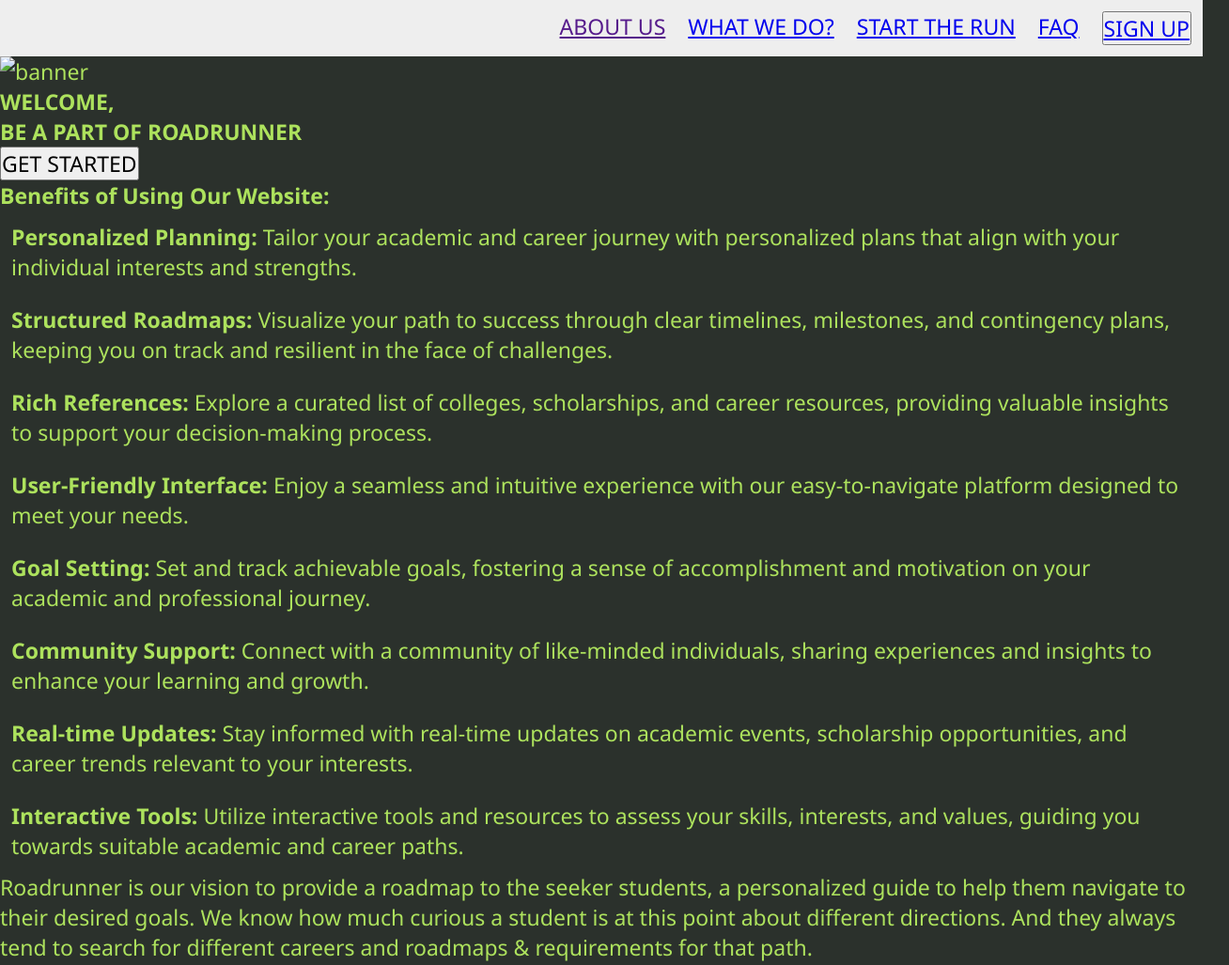
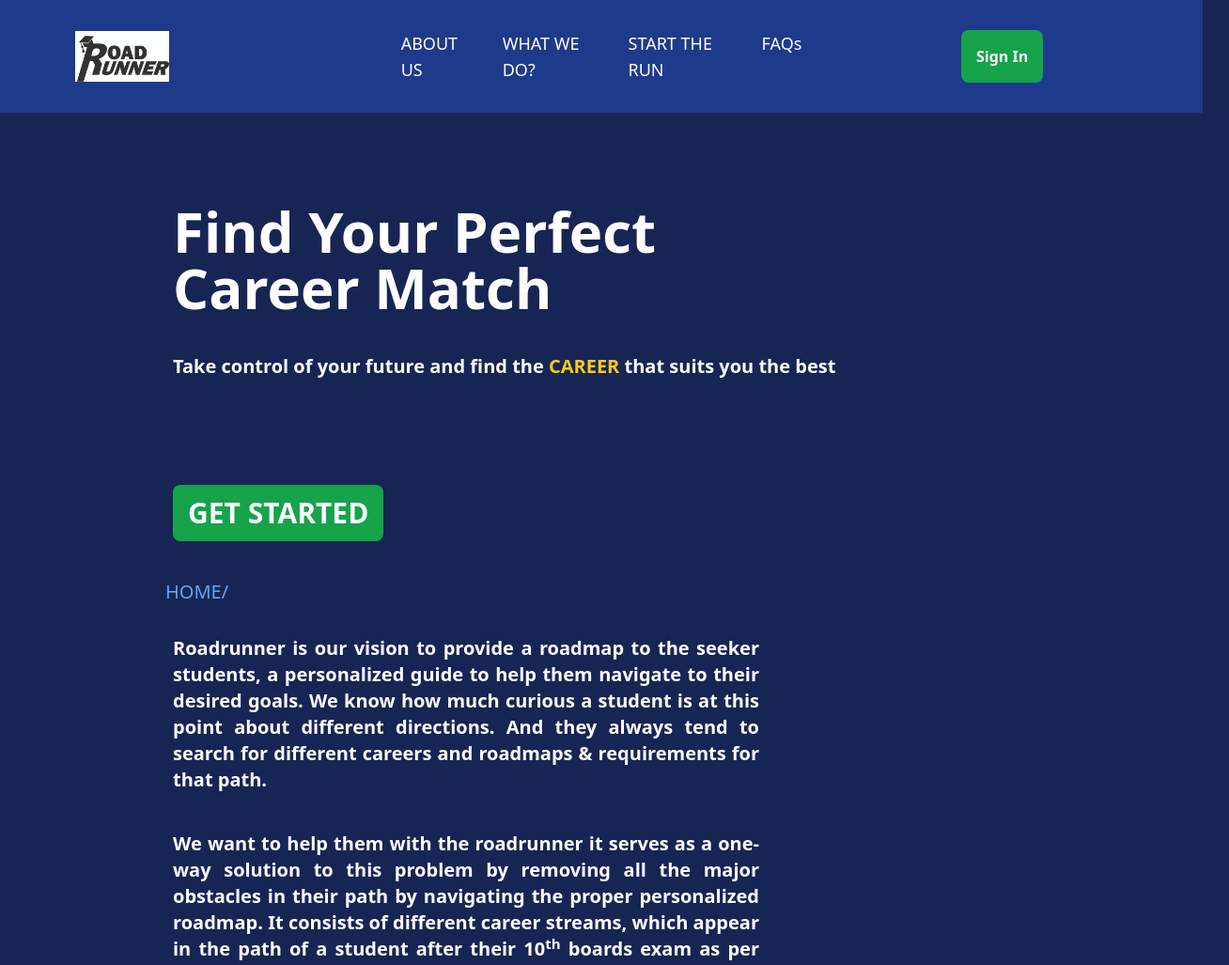
Before and after one commit to OlibhiaGhosh/Road_Runner, a website: page index.html in a window 1280 px wide. Shown: the top 1027 px of the page at 94% size, 1308 px wide, since content can reach past the window. Drawn offline with nearby package versions, Linux system fonts and the light colour scheme.

Commit message:
Customized the front page using ttailwind css

```diff
--- a/index.html
+++ b/index.html
@@ -4,83 +4,83 @@
     <meta charset="UTF-8">
     <meta name="viewport" content="width=device-width, initial-scale=1.0">
     <title>Roadrunner</title>
-    <link rel="stylesheet" href="styles.css" type="text/css">
+    <!-- <link rel="stylesheet" href="styles.css" type="text/css"> -->
+    <script src="https://cdn.tailwindcss.com"></script>
     <link rel="stylesheet" href="https://cdnjs.cloudflare.com/ajax/libs/font-awesome/6.5.1/css/all.min.css" integrity="sha512-DTOQO9RWCH3ppGqcWaEA1BIZOC6xxalwEsw9c2QQeAIftl+Vegovlnee1c9QX4TctnWMn13TZye+giMm8e2LwA==" crossorigin="anonymous" referrerpolicy="no-referrer" />
 </head>
-<body>
+<body class="bg-blue-950 pb-4">
     <header>
-        <nav>
-            <figure class="logo">
+        <nav class="flex justify-between bg-blue-900">
+            <div class="w-1/3 pl-20 py-6 content-center ">
+                <img class="" src="./images/road runner logo 2.jpg" width="100" alt="">
+            </div>
+            <div class="flex justify-between space-x-10 w-1/3 ">
+                <span class="text-lg text-white py-8"><a href="">ABOUT US</a></span>
+                <span class="text-lg text-white py-8"><a href="#content">WHAT WE DO?</a></span>
+                <span class="text-lg text-white py-8"><a href="#get_started">START THE RUN</a></span>
+                <span class="text-lg text-white py-8"><a href="#faq">FAQs</a></span>
+            </div>
+            <div class="flex justify-center w-1/3 ">
+                <button class="bg-green-600 px-4 py-3 my-8 text-white rounded-lg font-bold hover:bg-green-700" onclick="location.href='../LOGIN+SIGNUP PAGE/signup.html'">Sign In</button>
+            </div>
+        </nav>
+    </header>
+    <main class="px-10 bg-blue-950 text-white text-xl font-bold">
 
-            </figure>
-            <ul>
-                <li><a href="">ABOUT US</a></li>
-                <li><a href="#content">WHAT WE DO?</a></li>
-                <li><a href="#get_started">START THE RUN</a></li>
-                <li><a href="#faq">FAQ</a></li>
-                <!-- <li>
-                    <button class="button_login"><a href="./LOGIN+SIGNUP PAGE/login.html">SIGN IN</a></button>
-                </li> -->
+        <div class="w-2/3 relative">
+            <div class="ml-36 text-6xl pt-24 ">Find Your Perfect <br> Career Match</div>
+        </div>
+        <div class="pl-36 pt-10 text-xl">Take control of your future and find the <span class="text-yellow-400">CAREER</span>  that suits you the best
+        </div>
+        <div class="pl-36 pt-28" id="get_started">
+            <button class="bg-green-600 px-4 py-3 text-white rounded-lg text-3xl hover:bg-green-700" onclick="location.href='getstarted.html'"> GET STARTED</button>
+        </div>
+        <div class="pl-28 pt-10 w-2/3 text-justify" id="content">
+            <div class="pl-6 text-blue-400 font-thin"> <a href="/">HOME</a>/ </div>
+            <div class="p-8">
+                Roadrunner is our vision to provide a roadmap to the seeker students, a personalized guide to help them navigate to their desired goals. We know how much curious a student is at this point about different directions. And they always tend to search for different careers and roadmaps & requirements for that path.
+            </div>
+            <div class="p-8 pt-2">
+                We want to help them with the roadrunner it serves as a one-way solution to this problem by removing all the major obstacles in their path by navigating the proper personalized roadmap. It consists of different career streams, which appear in the path of a student after their 10<sup>th</sup> boards exam as per the Indian Education System. Once the student specifies their direction of choice we present to them all the possible career options available in that direction. They can take a look at all of the spots very briefly. Once all their criteria are met with the career option, they can dive deep into that. We have provided every possible information about that option presenting all the pros & cons at the same time, we have given the best possible path to their destination supported by experts in that field.
+            </div>
+            <div class="pl-8">
+                So, let us dive in.
+            </div>
+        </div>
+        <div class="w-2/3">
+            <div class="my-16 ml-36 text-4xl text-center">BENEFITS:</div>
+                <div class="ml-36 w-2/3 text-xl text-justify">
+                    <ol class="p-6 flex justify-start space-x-10 text-blue-400" type="I">
                         <li>
-                    <button type="button_signup"><a href="./LOGIN+SIGNUP PAGE/signup.html">SIGN UP</a></button>
-                </li>
-            </ul>
-        </nav>
-        <figure class="banner">
-            <img src="" alt="banner" width="">
-        </figure>
-    </header>
-
-    <main>
-        <h1 class="message">WELCOME, <br>BE A PART OF ROADRUNNER</h1>
-
-        <button class="get_started" onclick="location.href='getstarted.html'">GET STARTED</button>
-
-        <section class="benefits">
-            <h2>Benefits of Using Our Website:</h2>
-            <ol type="I">
-                <li>
-                    <strong>Personalized Planning:</strong> Tailor your academic and career journey with personalized plans that align with your individual interests and strengths.
+                            Personalized Planning
                         </li>
                         <li>
-                    <strong>Structured Roadmaps:</strong> Visualize your path to success through clear timelines, milestones, and contingency plans, keeping you on track and resilient in the face of challenges.
+                            Structured Roadmaps
                         </li>
                         <li>
-                    <strong>Rich References:</strong> Explore a curated list of colleges, scholarships, and career resources, providing valuable insights to support your decision-making process.
+                            Rich References
                         </li>
                         <li>
-                    <strong>User-Friendly Interface:</strong> Enjoy a seamless and intuitive experience with our easy-to-navigate platform designed to meet your needs.
+                            User-Friendly Interface
                         </li>
                         <li>
-                    <strong>Goal Setting:</strong> Set and track achievable goals, fostering a sense of accomplishment and motivation on your academic and professional journey.
+                            Goal Setting
                         </li>
                         <li>
-                    <strong>Community Support:</strong> Connect with a community of like-minded individuals, sharing experiences and insights to enhance your learning and growth.
+                            Community Support
                         </li>
                         <li>
-                    <strong>Real-time Updates:</strong> Stay informed with real-time updates on academic events, scholarship opportunities, and career trends relevant to your interests.
+                            Real-time Updates
                         </li>
                         <li>
-                    <strong>Interactive Tools:</strong> Utilize interactive tools and resources to assess your skills, interests, and values, guiding you towards suitable academic and career paths.
+                            Interactive Tools
                         </li>
                     </ol>
-        </section>
-        <article class="content">
-            <section class="one">
-                Roadrunner is our vision to provide a roadmap to the seeker students, a personalized guide to help them navigate to their desired goals. We know how much curious a student is at this point about different directions. And they always tend to search for different careers and roadmaps & requirements for that path.
-            </section>
-            <br>
-            <section class="two">
-                We want to help them with the roadrunner it serves as a one-way solution to this problem by removing all the major obstacles in their path by navigating the proper personalized roadmap. It consists of different career streams, which appear in the path of a student after their 10<sup>th</sup> boards exam as per the Indian Education System. Once the student specifies their direction of choice we present to them all the possible career options available in that direction. They can take a look at all of the spots very briefly. Once all their criteria are met with the career option, they can dive deep into that. We have provided every possible information about that option presenting all the pros & cons at the same time, we have given the best possible path to their destination supported by experts in that field.
-            </section>
-            <section class="three">
-                So, let us dive in.
-            </section>
-        </article>
-    </main>
-
-    <section class="faq" id="faq">
-        <h1>FAQs</h1>
+                </div>
+            </div>
+        </div>
+        <section class="w-2/3" id="faq">
+            <div class="my-16 ml-36 text-4xl text-center">FAQs</div>
             <button class="accordian">
                 Who will use this?
                 <i class="fa-solid fa-chevron-down"></i>
@@ -139,6 +139,8 @@
             </div>
 
         </section>
+    </main>
+
 
     <footer>
         <section class="about_us">
```
Lines whose indentation alone changed are shown as unchanged.
